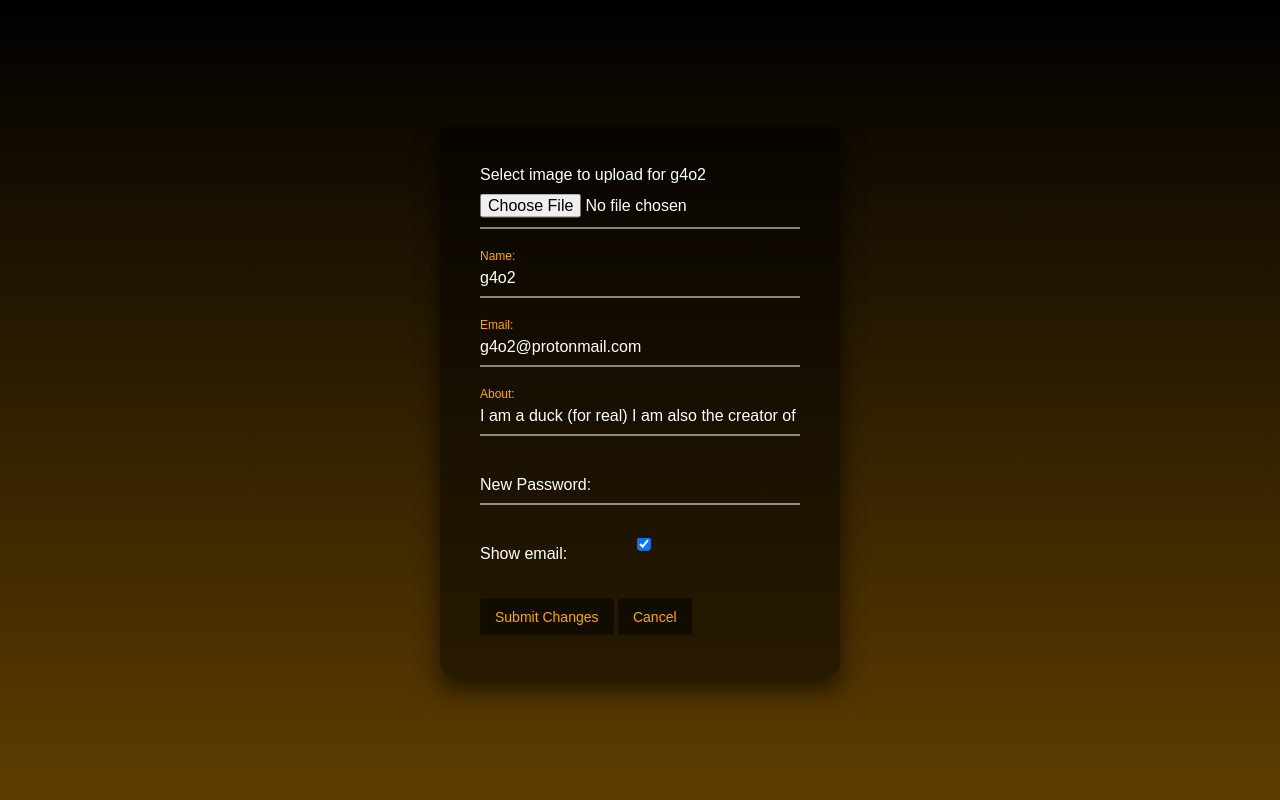
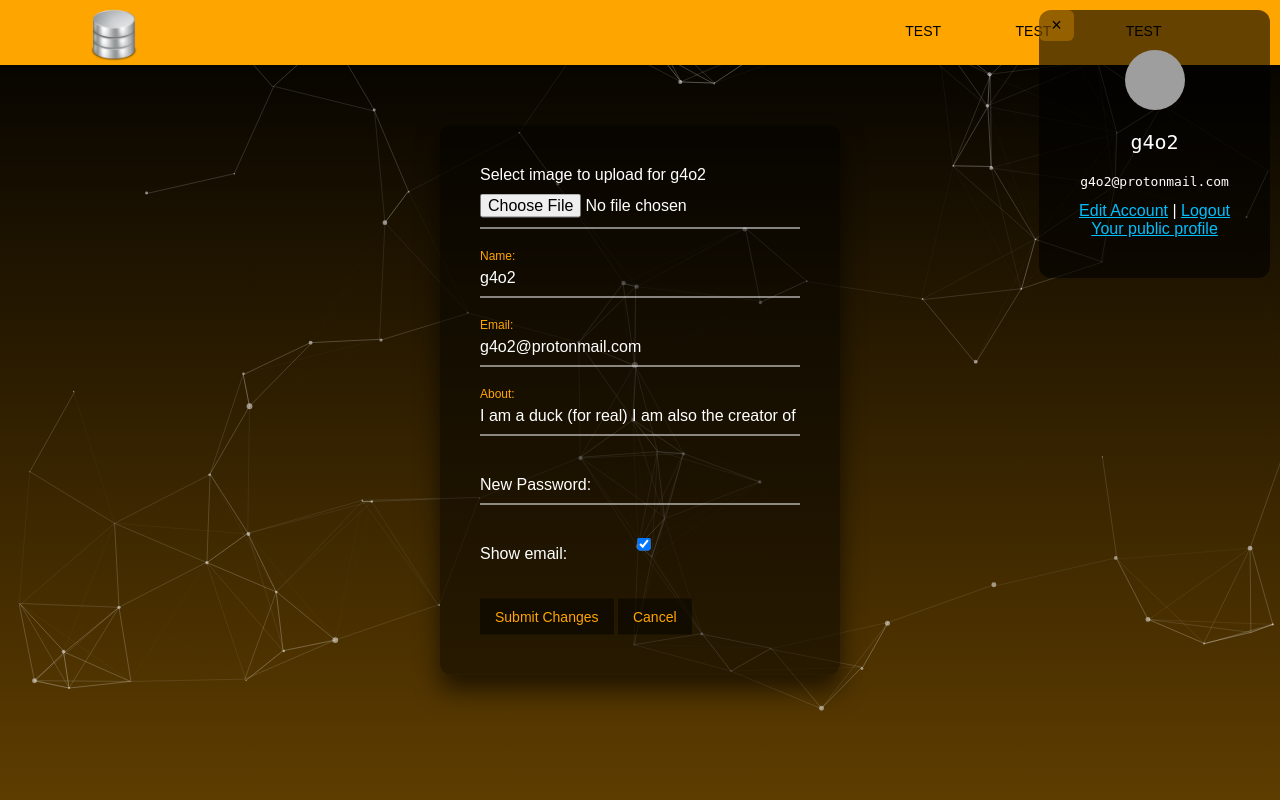
Before and after one commit to g4o2/PHP-SQL-Chat, a PHP site: page /edit-account.php in a window 1280 px wide. Run offline with PHP 8.4, Linux system fonts and the light colour scheme; a user stored in the database is signed in; data comes from the database, SQL or seed files in the repository; grey boxes are pictures that could not be loaded.

Commit message:
code cleaning round #3

```diff
--- a/css/edit-account.css
+++ b/css/edit-account.css
@@ -7,6 +7,9 @@ body {
     height: 100%;
     position: fixed;
     width: 100%;
+}
+.navbar-header {
+    margin-top: -8px;
 }
 /*
 #form {
--- a/css/style.css
+++ b/css/style.css
@@ -1,6 +1,6 @@
 body {
     color: #fff;
-    /*overflow-x: hidden;*/
+    overflow-x: hidden;
     background: linear-gradient(#000000, #5e3d00);
     background-attachment: fixed;
 }
@@ -460,7 +460,7 @@ input[type=submit] {
     border: none;
     position: fixed;
     top: 0px;
-    right: 10px;
+    right: 25px;
     font-size: 18px;
     padding: 6px;
     display: none;
@@ -472,15 +472,15 @@ input[type=submit] {
 #close-btn-two:hover {
     background-color: transparent !important;
     transition: all .15s ease-in-out !important;
-    box-shadow: rgba(45, 35, 66, 0.4) 0 4px 8px, rgba(45, 35, 66, 0.3) 0 7px 13px -3px;
+    /*box-shadow: rgba(45, 35, 66, 0.4) 0 4px 8px, rgba(45, 35, 66, 0.3) 0 7px 13px -3px;*/
     transform: translateY(-4px);
     padding: 6px;
 }
 
 #close-btn-two:active {
-    margin-top: 4px;
+    margin-top: 3px;
     padding: 6px;
-    box-shadow: #D6D6E7 0 3px 7px inset;
+    /*box-shadow: #D6D6E7 0 3px 7px inset;*/
 }
 
 
--- a/edit-account.php
+++ b/edit-account.php
@@ -24,6 +24,19 @@ if (isset($_SESSION["email"])) {
     $statement = $pdo->prepare("SELECT * FROM account where user_Id = :usr");
     $statement->execute(array(':usr' => $_SESSION['user_id']));
     $response = $statement->fetch();
+    $pfpsrc_default = './default-pfp.png';
+
+    if ($response['pfp'] != null) {
+        $userpfp = $response['pfp'];
+    } else {
+        $userpfp = $pfpsrc_default;
+    }
+    $pfp = "<a class='pfp-link' href='./profile.php?user={$_SESSION['user_id']}'><img class='profile-img-large' src='$userpfp'></a>";
+    $main = "<p id='profile-name'>{$_SESSION['name']}</p><p id='profile-email'>{$_SESSION['email']}</p>";
+    $profileLink = "<a href='./profile.php?user={$_SESSION['user_id']}'>Your public profile</a>";
+    $actions = '<a href="edit-account.php">Edit Account</a> | <a href="logout.php">Logout</a>';
+    echo "<div id='profile'><button id='close-btn' onclick='closeProfile()'>&times;</button>{$pfp}{$main}{$actions}<br />{$profileLink}</div>";
+    echo "<button id='close-btn-two' onclick='openProfile()'><img class='user-pfp' alt='user-logo' src='{$userpfp}'></button>";
 }
 
 if (isset($_POST["submit"])) {
@@ -60,8 +73,8 @@ if (isset($_POST["submit"])) {
             $emailCheck = false;
         }
 
-        if($emailCheck != false) {
-        if (isset($_POST['password'])) {
+        if ($emailCheck != false) {
+            if (isset($_POST['password'])) {
                 $salt = 'XyZzy12*_';
                 $newPassword = $_POST['password'];
                 $hash = hash("md5", $salt . $newPassword);
@@ -100,12 +113,35 @@ if (isset($_POST["submit"])) {
     header("Location: ./index.php");
 }
 ?>
+<!DOCTYPE html>
+<html>
 
 <head>
     <title>Account</title>
     <link rel="stylesheet" href="./css/style.css?v=<?php echo time(); ?>">
     <link rel="stylesheet" href="./css/edit-account.css?v=<?php echo time(); ?>">
+    <script src="./js/jquery-3.6.0.js"></script>
+    <script src="./particles/particles.js"></script>
+    <script src="./js/index.js"></script>
 </head>
+
+<header class="navbar-header">
+    <div class="navbar-container">
+        <div>
+            <a href="./index.php">
+                <img class="logo" alt="logo" src="./favicon.ico">
+            </a>
+        </div>
+        <nav>
+            <ul>
+                <li><a href="#">Test</a></li>
+                <li><a href="#">Test</a></li>
+                <li><a href="#">Test</a></li>
+            </ul>
+        </nav>
+    </div>
+</header>
+<div id="particles-js"></div>
 
 <div class="login-box">
     <form id="form" action="edit-account.php" method="post" enctype="multipart/form-data">
--- a/index.php
+++ b/index.php
@@ -168,7 +168,7 @@ if (isset($_SESSION['email'])) {
             $profileLink = "<a href='./profile.php?user={$_SESSION['user_id']}'>Your public profile</a>";
             $actions = '<a href="edit-account.php">Edit Account</a> | <a href="logout.php">Logout</a>';
             echo "<div id='profile'><button id='close-btn' onclick='closeProfile()'>&times;</button>{$pfp}{$main}{$actions}<br />{$profileLink}</div>";
-            echo "<button id='close-btn-two' onclick='openProfile()'><img class='user-pfp' alt='user-logo' src='./g4o2.jpeg'></button>";
+            echo "<button id='close-btn-two' onclick='openProfile()'><img class='user-pfp' alt='user-logo' src='{$userpfp}'></button>";
         } else {
             echo '<h4><a style="text-decoration: underline" href="login.php">Please log in</a></h4>';
             echo '<a style="user-select: none;" class="pfp-link" href="https://github.com/maxhu787" target="_blank"><img style="animation-name: g4o2-breath; animation-iteration-count: infinite; animation-duration: 2.5s; position: fixed; height: 50px; width: 50px; border-radius: 120px; top: 20px; right: 20px;z-index: 100;" src="./g4o2.jpeg"></a>';
```
